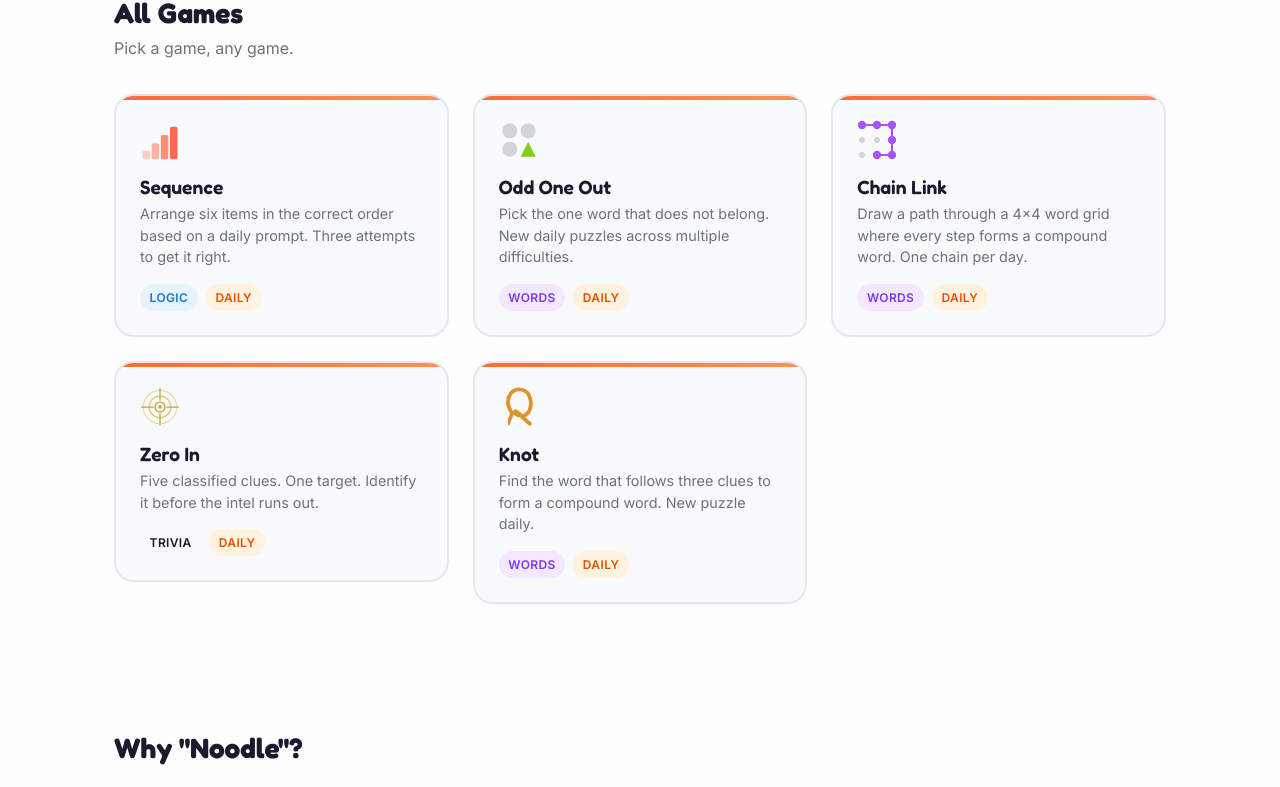
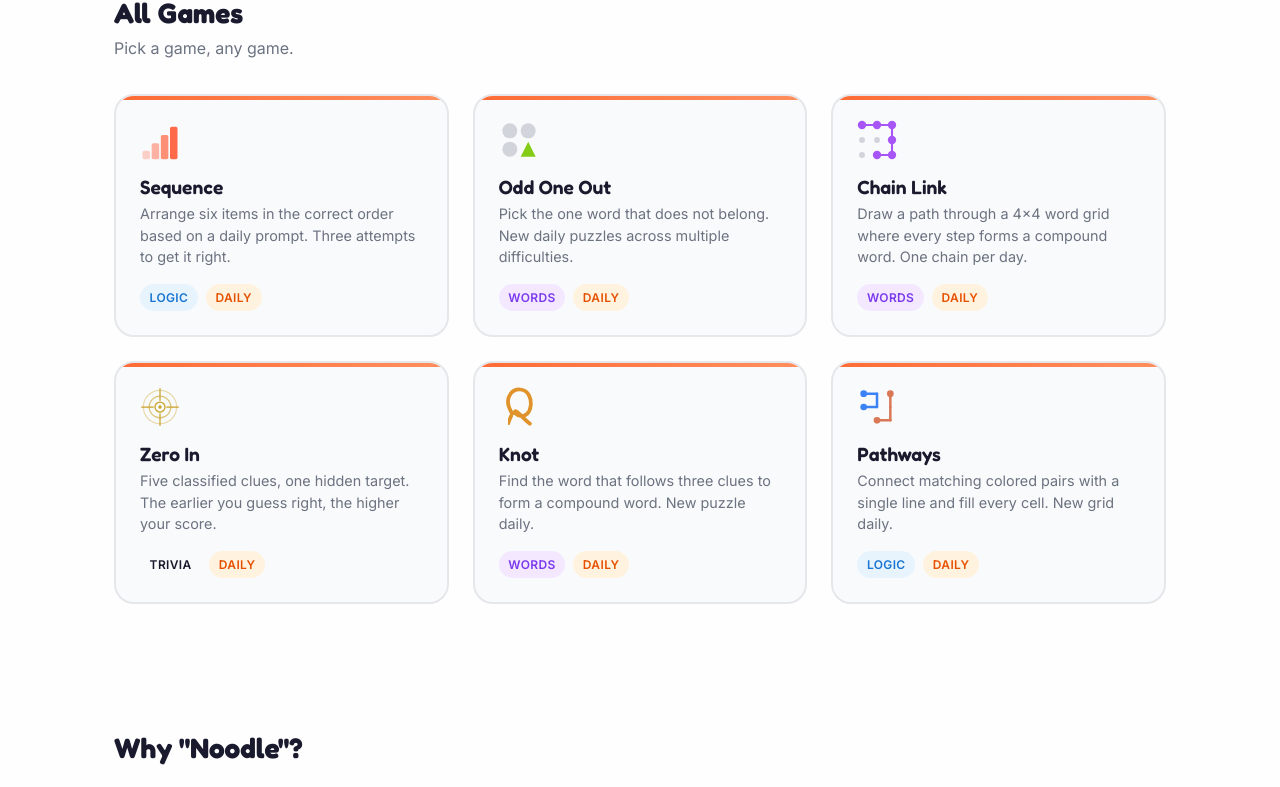
Before and after one commit to balexandr/noodle_games, a React (Vite) app: page / in a window 1280 px wide. Shown: the part 760-1547 px from the top of the page. Built offline with nearby package versions, Linux system fonts and the light colour scheme.

Commit message:
Add pathways

```diff
--- a/src/components/GameCard.jsx
+++ b/src/components/GameCard.jsx
@@ -1,5 +1,5 @@
 import './GameCard.css'
-import { OddOneOutIcon, SequenceIcon, ChainLinkIcon, ZeroInIcon, KnotIcon } from './GameIcons'
+import { OddOneOutIcon, SequenceIcon, ChainLinkIcon, ZeroInIcon, KnotIcon, PathwaysIcon } from './GameIcons'
 
 const iconComponents = {
   'odd-one-out': OddOneOutIcon,
@@ -7,6 +7,7 @@ const iconComponents = {
   'chain-link':  ChainLinkIcon,
   'zero-in':     ZeroInIcon,
   'knot':        KnotIcon,
+  'pathways':    PathwaysIcon,
 }
 
 function GameCard({ game }) {
--- a/src/components/GameIcons.jsx
+++ b/src/components/GameIcons.jsx
@@ -80,6 +80,31 @@ export function KnotIcon({ size = 40 }) {
   );
 }
 
+// Pathways — two colored dot-pairs connected by right-angle flow lines
+export function PathwaysIcon({ size = 40 }) {
+  const blue = '#3b82f6';
+  const copper = '#d97757';
+  const bluePath = [[8, 8], [24, 8], [24, 24], [8, 24]];
+  const copperPath = [[40, 8], [40, 24], [40, 40], [24, 40]];
+
+  return (
+    <svg viewBox="0 0 48 48" width={size} height={size} aria-hidden="true">
+      {bluePath.slice(1).map(([x2, y2], i) => {
+        const [x1, y1] = bluePath[i];
+        return <line key={`b${i}`} x1={x1} y1={y1} x2={x2} y2={y2} stroke={blue} strokeWidth="3" strokeLinecap="round" />;
+      })}
+      {copperPath.slice(1).map(([x2, y2], i) => {
+        const [x1, y1] = copperPath[i];
+        return <line key={`c${i}`} x1={x1} y1={y1} x2={x2} y2={y2} stroke={copper} strokeWidth="3" strokeLinecap="round" />;
+      })}
+      <circle cx="8" cy="8" r="4" fill={blue} />
+      <circle cx="8" cy="24" r="4" fill={blue} />
+      <circle cx="40" cy="8" r="4" fill={copper} />
+      <circle cx="24" cy="40" r="4" fill={copper} />
+    </svg>
+  );
+}
+
 // Zero In — radar crosshair target
 export function ZeroInIcon({ size = 40 }) {
   return (
--- a/src/data/games.js
+++ b/src/data/games.js
@@ -29,7 +29,7 @@ export const games = [
   {
     id: 'zero-in',
     title: 'Zero In',
-    description: 'Five classified clues. One target. Identify it before the intel runs out.',
+    description: 'Five classified clues, one hidden target. The earlier you guess right, the higher your score.',
     icon: '🎯',
     status: 'active',
     tags: ['Trivia', 'Daily'],
@@ -44,4 +44,13 @@ export const games = [
     tags: ['Words', 'Daily'],
     url: 'https://balexandr.github.io/knot',
   },
+  {
+    id: 'pathways',
+    title: 'Pathways',
+    description: 'Connect matching colored pairs with a single line and fill every cell. New grid daily.',
+    icon: '⚡',
+    status: 'active',
+    tags: ['Logic', 'Daily'],
+    url: 'https://balexandr.github.io/pathways',
+  },
 ]
--- a/src/pages/GamePage.jsx
+++ b/src/pages/GamePage.jsx
@@ -1,6 +1,6 @@
 import { useParams, Link } from 'react-router-dom'
 import { games } from '../data/games'
-import { OddOneOutIcon, SequenceIcon, ChainLinkIcon, ZeroInIcon, KnotIcon } from '../components/GameIcons'
+import { OddOneOutIcon, SequenceIcon, ChainLinkIcon, ZeroInIcon, KnotIcon, PathwaysIcon } from '../components/GameIcons'
 import './GamePage.css'
 
 const pageIconComponents = {
@@ -9,6 +9,7 @@ const pageIconComponents = {
   'chain-link':  ChainLinkIcon,
   'zero-in':     ZeroInIcon,
   'knot':        KnotIcon,
+  'pathways':    PathwaysIcon,
 }
 
 function PageIcon({ id, size }) {
```
